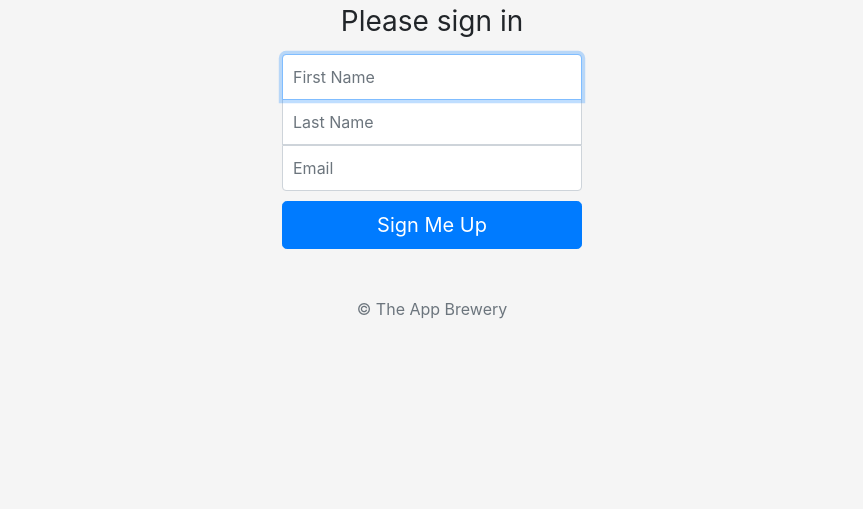
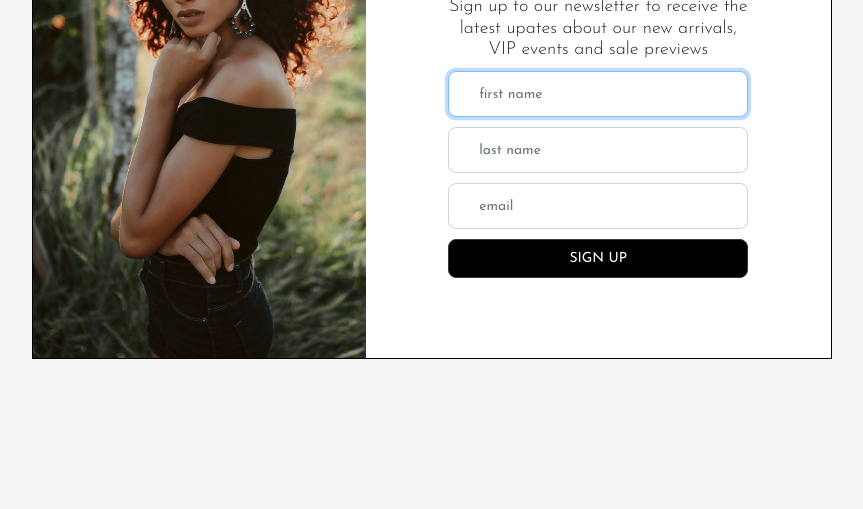
Before and after one commit to trinajoy/newsletter-signup-mailchimp, a website: page signup.html in a window 1280 px wide. Shown: the part 291-800 px from the top of the page, without its empty margins (208-1071 px from the left). Drawn offline with nearby package versions, Linux system fonts and the light colour scheme.

Commit message:
refactor newsletter design

```diff
--- a/public/css/styles.css
+++ b/public/css/styles.css
@@ -1,6 +1,10 @@
+@import url("https://fonts.googleapis.com/css2?family=Josefin+Sans:wght@100;300;400&display=swap");
+
 html,
 body {
   height: 100%;
+  text-align: center;
+  font-family: "Josefin Sans", sans-serif;
 }
 
 body {
@@ -13,37 +17,83 @@ body {
   background-color: #f5f5f5;
 }
 
-.form-signin {
+h1 {
+  font-weight: 400;
+}
+
+h2 {
+  font-size: 18px;
+  font-weight: 300;
+}
+
+.col-image {
+  padding: 0;
+}
+
+.container {
+  width: 800px;
+  height: auto;
+  margin: auto;
+  border: 1px solid black;
+  background-color: white;
+}
+
+.image-container {
+  width: 100%;
+  background-color: red;
+}
+
+.fashion-model {
+  width: 100%;
+  height: auto;
+}
+
+form {
+  margin: auto;
+}
+
+.form-signup {
   width: 100%;
   max-width: 330px;
   padding: 15px;
   margin: auto;
+  flex-direction: column;
 }
-.form-signin .checkbox {
-  font-weight: 400;
-}
-.form-signin .form-control {
+
+.form-signup .form-control {
   position: relative;
   box-sizing: border-box;
   height: auto;
   padding: 10px;
   font-size: 16px;
 }
-.form-signin .form-control:focus {
+
+.form-signup input {
+  margin-top: 10px;
+  border-radius: 8px;
+}
+
+.form-signup input {
+  text-indent: 20px;
+}
+
+.form-signup input::placeholder {
+  font-size: 14px;
+}
+
+.form-signup button {
+  margin-top: 10px;
+  border-radius: 8px;
+  font-size: 14px;
+  background-color: #000;
+}
+
+.form-signup .form-control:focus {
   z-index: 2;
 }
-.top {
-  margin-bottom: -1px;
-  border-bottom-right-radius: 0;
-  border-bottom-left-radius: 0;
+
+@media (max-width: 990px) {
+  .col-image {
+    display: none;
+  }
 }
-
-.middle {
-  border-radius: 0;
-}
-
-.bottom {
-  margin-bottom: 10px;
-  border-top-left-radius: 0;
-  border-top-right-radius: 0;
-}
--- a/signup.html
+++ b/signup.html
@@ -20,27 +20,55 @@
     />
 
     <link href="css/styles.css" rel="stylesheet" />
+  </head>
+  <body>
+    <div class="container">
+      <div class="row">
+        <!-- fashion image  -->
+        <div class="col-lg-5 col-image">
+          <div class="image-container">
+            <img class="fashion-model" src="/images/fashion.jpg" alt="" />
+          </div>
+        </div>
 
-  </head>
-  <body class="text-center">
-    <form class="form-signin" action="/" method="post">
+        <!-- newsletter -->
+        <div class="col-lg-6 mx-auto d-flex align-items-center">
+          <form class="form-signup" action="/" method="post">
+            <h1>KOOKÅI</h1>
+            <h2>
+              Sign up to our newsletter to receive the latest upates about our
+              new arrivals, VIP events and sale previews
+            </h2>
+            <input
+              type="text"
+              name="firstName"
+              class="form-control"
+              placeholder="first name"
+              required
+              autofocus
+            />
+            <input
+              type="text"
+              name="lastName"
+              class="form-control"
+              placeholder="last name"
+              required
+            />
+            <input
+              type="email"
+              name="email"
+              class="form-control"
+              placeholder="email"
+              required
+            />
 
-      <img class="mb-4" src="images/logo.jpeg" alt="" width="140" height="100"
-      />
-      <h1 class="h3 mb-3 font-weight-normal">Please sign in</h1>
-
-      <input type="text" name="firstName" class="form-control top" placeholder="First Name" required autofocus
-      />
-      <input type="text" name="lastName" class="form-control middle" placeholder="Last Name" required
-      />
-      <input type="email" name="email" class="form-control bottom" placeholder="Email" required
-      />
-
-      <button class="btn btn-lg btn-primary btn-block" type="submit">
-        Sign Me Up
-      </button>
-      <p class="mt-5 mb-3 text-muted">&copy; The App Brewery</p>
-    </form>
+            <button class="btn btn-lg btn-dark btn-block" type="submit">
+              SIGN UP
+            </button>
+          </form>
+        </div>
+      </div>
+    </div>
 
     <script
       src="https://code.jquery.com/jquery-3.5.1.slim.min.js"
```
Also changed, not shown: README.md, public/images/fashion.jpg (added), public/images/kookai.png (added).
